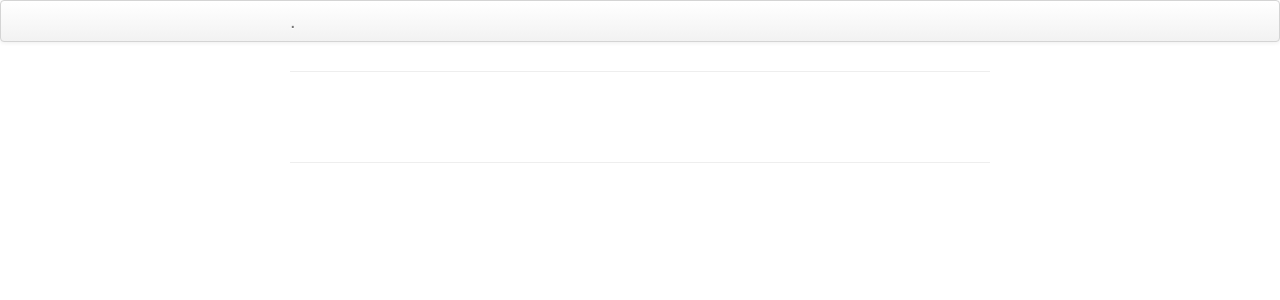
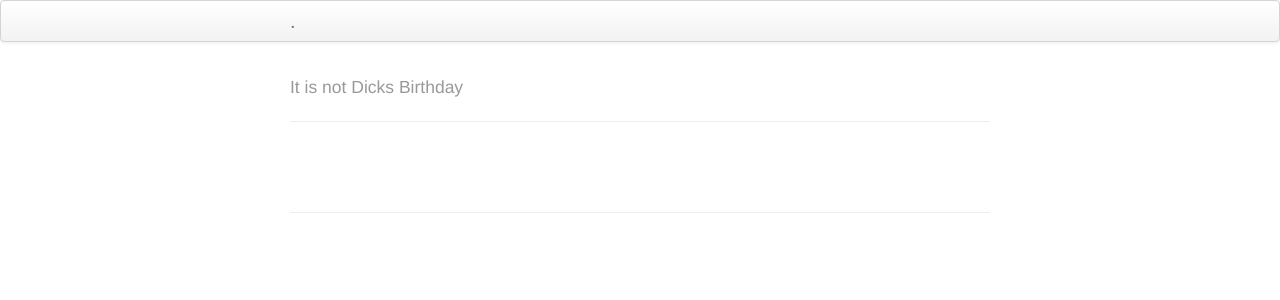
Before and after one commit to kyle-work/isitdicksbirthday.com, a Jekyll site: the page built from index.md, in a window 1280 px wide. Shown: the top 300 px of the page. Built offline with Jekyll 4.4.1, drawn with Linux system fonts in a browser that asks for light colours.

Commit message:
Update index.md

```diff
--- a/index.md
+++ b/index.md
@@ -1,4 +1,4 @@
 ---
 layout: page
-tagline: # It is not Dicks Birthday
+tagline: It is not Dicks Birthday
 ---
```
